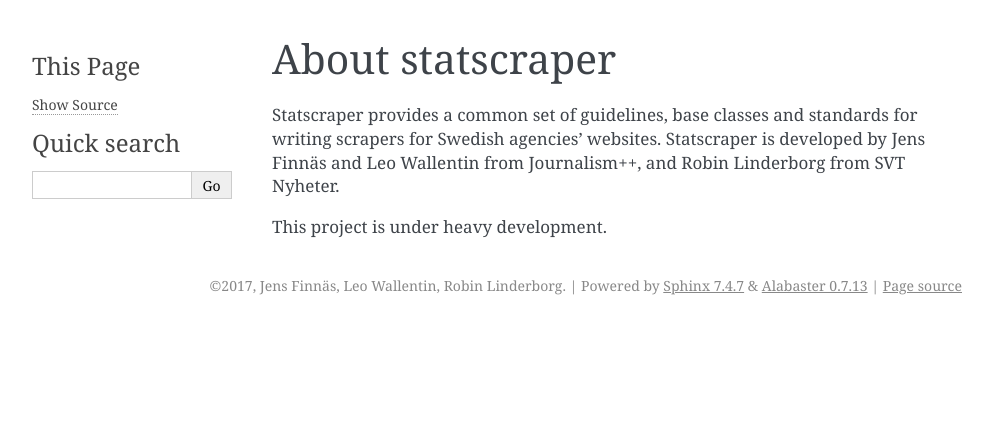
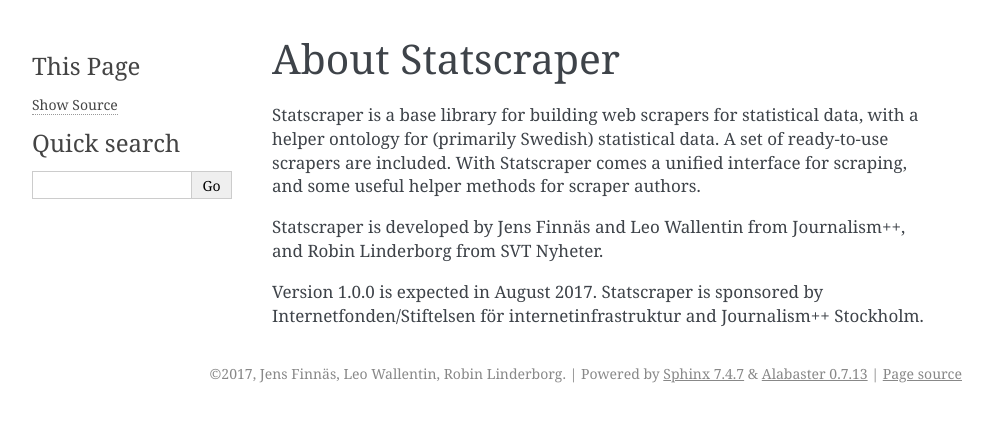
Before and after one commit to jplusplus/statscraper, a Sphinx documentation site: the page built from docs/about.rst, in a window 1280 px wide. Shown: the top 422 px of the page, without its empty margins (148-1141 px from the left). Built offline with Sphinx 7.4.7, drawn with Linux system fonts in a browser that asks for light colours.

Commit message:
update description to match Readme

```diff
--- a/docs/about.rst
+++ b/docs/about.rst
@@ -1,7 +1,9 @@
 =================
-About statscraper
+About Statscraper
 =================
 
-Statscraper provides a common set of guidelines, base classes and standards for writing scrapers for Swedish agencies' websites. Statscraper is developed by Jens Finnäs and Leo Wallentin from Journalism++, and Robin Linderborg from SVT Nyheter.
+Statscraper is a base library for building web scrapers for statistical data, with a helper ontology for (primarily Swedish) statistical data. A set of ready-to-use scrapers are included. With Statscraper comes a unified interface for scraping, and some useful helper methods for scraper authors.
 
-This project is under heavy development.
+Statscraper is developed by Jens Finnäs and Leo Wallentin from Journalism++, and Robin Linderborg from SVT Nyheter.
+
+Version 1.0.0 is expected in August 2017. Statscraper is sponsored by Internetfonden/Stiftelsen för internetinfrastruktur and Journalism++ Stockholm.
```
